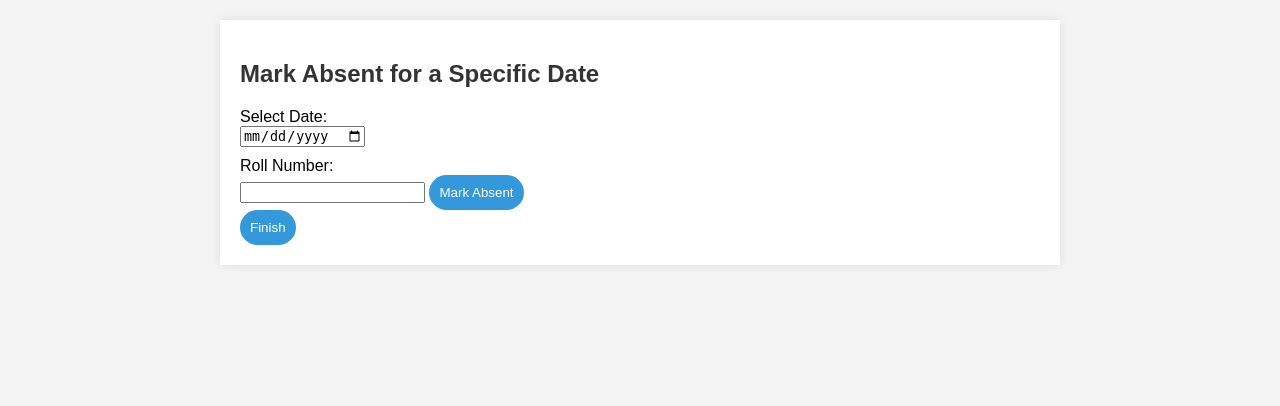
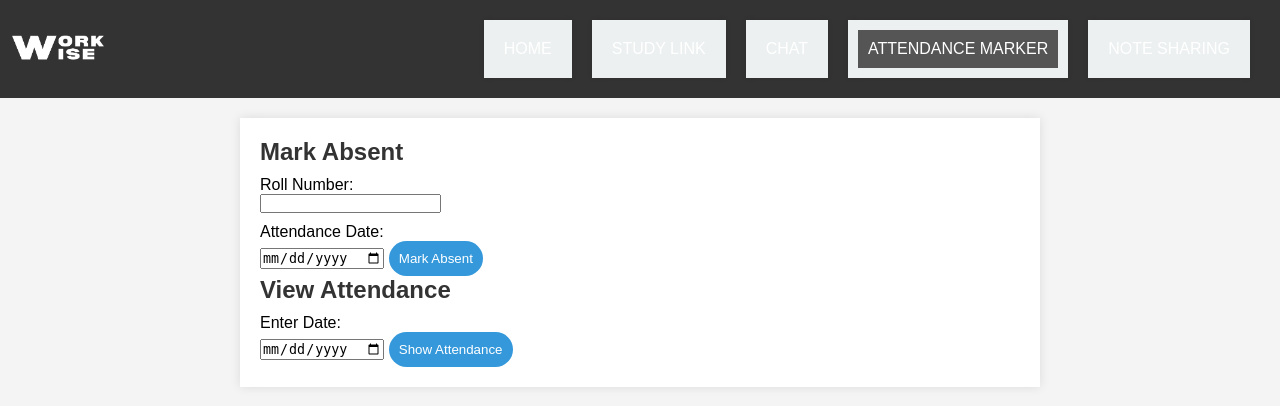
Before and after one commit to g-ash-y/WorkWise, a PHP site: page /attend.php in a window 1280 px wide. Shown: the top 406 px of the page. Run offline with PHP 8.4, Linux system fonts and the light colour scheme.

Commit message:
Attendance PHP complete

```diff
--- a/attend.php
+++ b/attend.php
@@ -4,54 +4,111 @@
     <meta charset="UTF-8">
     <title>Attendance Marker</title>
     <link rel="stylesheet" href="attend.css">
+    <style>
+
+.logo img {
+  size: 100px;
+  width:100px;
+  color: #ccc;
+}
+ul {
+  list-style-type: none;
+  margin: 0;
+  padding: 0;
+  display: flex;
+}
+
+li {
+  margin-right: 20px;
+}
+    a{
+        color: #fff;
+        text-decoration: none;
+        padding: 10px;
+        transition: background-color 0.3s ease;
+    }
+    a.active {
+        background-color: #555;
+    }
+
+    nav {
+  background-color: #333;
+  padding: 10px;
+  display: flex;
+  align-items: center;
+  justify-content: space-between;
+  margin-top: 0%;
+  width: auto;
+  margin-left: 0%;
+  margin-right: 0%;
+}
+*{
+  margin: 0;
+  padding: 0;
+  box-sizing: border-box;
+}
+    </style>
 </head>
 <body>
+    <div>
+        <nav>
+            <div class="logo">
+                <img src="workwise.png" atl="..." height="50%" width="50%">
+            </div>
+            <ul>
+                <li><a href="index.html">HOME</a></li>
+                <li><a href="studt.html">STUDY LINK</a></li>
+                <li><a href="chat.html">CHAT</a></li>
+                <li><a href="attend.php" class="active">ATTENDANCE MARKER</a></li>
+                <li><a href="note.html" >NOTE SHARING</a></li>
+            </ul>
+        </nav>
+    </div>
     <div class="container">
-        <h2>Mark Absent for a Specific Date</h2>
-        <!-- Form to select the date and mark attendance -->
+        <h2>Mark Absent</h2>
+        <!-- Form to mark attendance as absent with roll number and date -->
         <form method="post">
-            <label for="date">Select Date:</label>
-            <input type="date" id="date" name="date" required>
-
             <label for="rollno">Roll Number:</label>
             <input type="text" id="rollno" name="rollno" required>
+
+            <label for="attendance_date">Attendance Date:</label>
+            <input type="date" id="attendance_date" name="attendance_date" required>
 
             <button type="submit">Mark Absent</button>
         </form>
 
+        <!-- PHP code for handling form submission -->
         <?php
         // Database connection parameters
-        $servername = "localhost"; // Adjust as needed
-        $username = "root"; // Adjust to your MySQL username
-        $password = ""; // Adjust to your MySQL password
-        $dbname = "learning management sys"; // Adjust to your database name
+        $servername = "localhost"; // Change as needed
+        $username = "root"; // Your MySQL username
+        $password = ""; // Your MySQL password
+        $dbname = "learning management sys"; // Database name with spaces
 
-        // Establish a database connection
+        // Create a database connection
         $conn = new mysqli($servername, $username, $password, $dbname);
 
-        // Check if the connection is successful
+        // Check if the connection failed
         if ($conn->connect_error) {
             die("Connection failed: " . $conn->connect_error);
         }
 
-        // Handle form submission to mark absent
-        if ($_SERVER['REQUEST_METHOD'] === 'POST') {
-            $date = $_POST['date'];
+        // Handle form submission for marking absent
+        if ($_SERVER['REQUEST_METHOD'] === 'POST' && isset($_POST['rollno']) && isset($_POST['attendance_date'])) {
             $rollno = $_POST['rollno'];
-
-            // Ensure the date is formatted correctly to match column names
-            $date_column = str_replace("-", "_", $date);
+            $attendance_date = $_POST['attendance_date'];
 
             // Check if the roll number exists in "namelist"
             $check_sql = "SELECT `name` FROM `namelist` WHERE `rollno` = '$rollno'";
             $result_check = $conn->query($check_sql);
 
             if ($result_check->num_rows > 0) {
-                // If roll number exists, mark it as "Absent" for the given date
-                $update_sql = "UPDATE `dateattend` SET `$date_column` = 'Absent' WHERE `rollno` = '$rollno'";
+                // Insert the absent record into "attendance"
+                $insert_sql = "INSERT INTO `attendance` (`rollno`, `attendance`, `date`)
+                               VALUES ('$rollno', 'A', '$attendance_date')";
 
-                if ($conn->query($update_sql) === TRUE) {
-                    echo "<p>Roll number $rollno marked as absent for $date.</p>";
+                if ($conn->query($insert_sql) === TRUE) {
+                    echo "<p>Roll number $rollno marked as absent on $attendance_date.</p>";
                 } else {
                     echo "<p>Error: " . $conn->error . "</p>";
                 }
@@ -61,20 +118,38 @@
         }
         ?>
 
-        <button onclick="showAttendance()">Finish</button>
+        <h2>View Attendance</h2>
+        <!-- Form to enter a date to view the attendance -->
+        <form method="post">
+            <label for="view_date">Enter Date:</label>
+            <input type="date" id="view_date" name="view_date" required>
+            <button type="submit" name="show_attendance">Show Attendance</button>
+        </form>
 
-        <div id="attendanceTable" style="display: none;">
-            <h3>Attendance for Selected Date</h3>
+        <div id="attendanceTable">
+            <!-- Display results when form is submitted -->
             <?php
-            if ($_SERVER['REQUEST_METHOD'] === 'POST') {
-                $date = $_POST['date'];
-                $date_column = str_replace("-", "_", $date);
+            if ($_SERVER['REQUEST_METHOD'] === 'POST' && isset($_POST['show_attendance'])) {
+                $view_date = $_POST['view_date']; // Date entered to view attendance
+
+                // Retrieve roll numbers marked absent on the specified date
+                $absent_sql = "SELECT `rollno` FROM `attendance` WHERE `attendance` = 'A' AND `date` = '$view_date'";
+                $absent_result = $conn->query($absent_sql);
+
+                if ($absent_result === false) {
+                    echo "<p>Error in query: " . $conn->error . "</p>";
+                } else {
+                    $absent_rollnos = [];
+                    while ($row = $absent_result->fetch_assoc()) {
+                        $absent_rollnos[] = $row['rollno']; // Corrected array syntax
+                    }
 
                     // Retrieve all roll numbers from "namelist"
                     $namelist_sql = "SELECT `rollno`, `name` FROM `namelist`";
                     $namelist_result = $conn->query($namelist_sql);
 
                     if ($namelist_result->num_rows > 0) {
+                        echo "<p>Attendance for date: $view_date</p>"; // Display the specified date
                         echo "<table border='1'>";
                         echo "<tr>
                               <th>Roll Number</th>
@@ -82,21 +157,10 @@
                               <th>Attendance</th>
                               </tr>";
 
-                    // Loop through all roll numbers and check attendance status
                         while ($row = $namelist_result->fetch_assoc()) {
                             $rollno = $row['rollno'];
                             $name = $row['name'];
-
-                        // Determine attendance status for the given date
-                        $attendance_sql = "SELECT `$date_column` FROM `dateattend` WHERE `rollno` = '$rollno'";
-                        $attendance_result = $conn->query($attendance_sql);
-
-                        if ($attendance_result->num_rows > 0) {
-                            $attendance = $attendance_result->fetch_assoc()[$date_column];
-                            $attendance = $attendance == "Absent" ? "Absent" : "Present";
-                        } else {
-                            $attendance = "Present"; // Default to Present if not explicitly marked as Absent
-                        }
+                            $attendance = in_array($rollno, $absent_rollnos) ? 'Absent' : 'Present';
 
                             echo "<tr>
                                   <td>$rollno</td>
@@ -110,13 +174,14 @@
                         echo "<p>No roll numbers found in namelist.</p>";
                     }
                 }
+            }
             ?>
-
         </div>
     </div>
 
     <script>
     function showAttendance() {
+        // Display the complete attendance table when "Show Attendance" is clicked
         document.getElementById('attendanceTable').style.display = 'block';
     }
     </script>
--- a/chat.html
+++ b/chat.html
@@ -26,7 +26,7 @@
                 <li><a href="index.html">HOME</a></li>
                 <li><a href="studt.html">STUDY LINK</a></li>
                 <li><a href="chat.html" class="active">CHAT</a></li>
-                <li><a href="attend.html">ATTENDANCE MARKER</a></li>
+                <li><a href="attend.php">ATTENDANCE MARKER</a></li>
                 <li><a href="note.html" >NOTE SHARING</a></li>
             </ul>
         </nav>
--- a/note.html
+++ b/note.html
@@ -82,7 +82,7 @@
             <li><a href="index.html">HOME</a></li>
             <li><a href="studt.html">STUDY LINK</a></li>
             <li><a href="chat.html">CHAT</a></li>
-            <li><a href="attend.html">ATTENDANCE MARKER</a></li>
+            <li><a href="attend.php">ATTENDANCE MARKER</a></li>
             <li><a href="note.html" class="active">NOTE SHARING</a></li>
         </ul>
     </nav>
--- a/studt.html
+++ b/studt.html
@@ -18,7 +18,7 @@
                 <li><a href="index.html">HOME</a></li>
                 <li><a href="studt.html"class="active">STUDY LINK</a></li>
                 <li><a href="chat.html">CHAT</a></li>
-                <li><a href="attend.html">ATTENDANCE MARKER</a></li>
+                <li><a href="attend.php">ATTENDANCE MARKER</a></li>
                 <li><a href="note.html" >NOTE SHARING</a></li>
             </ul>
         </nav>
@@ -48,7 +48,7 @@
             <div class="card-body">
               <h5 class="card-title">ATTENDANCE MARKER</h5>
               <p class="card-text">Teachers Seamlessly Mark Attendance and Students Stay in the Know! With just a tap, teachers can record attendance, while students easily track their attendance status.</p>
-              <a href="attend.html" class="btn btn-primary">Start</a>
+              <a href="attend.php" class="btn btn-primary">Start</a>
             </div>
           </div>
         </div>
--- a/style.css
+++ b/style.css
@@ -15,8 +15,6 @@ nav {
   width: auto;
   margin-left: 0%;
   margin-right: 0%;
-
-
 }
 .logo img {
   size: 100PX;
```
Lines whose indentation alone changed are shown as unchanged.
